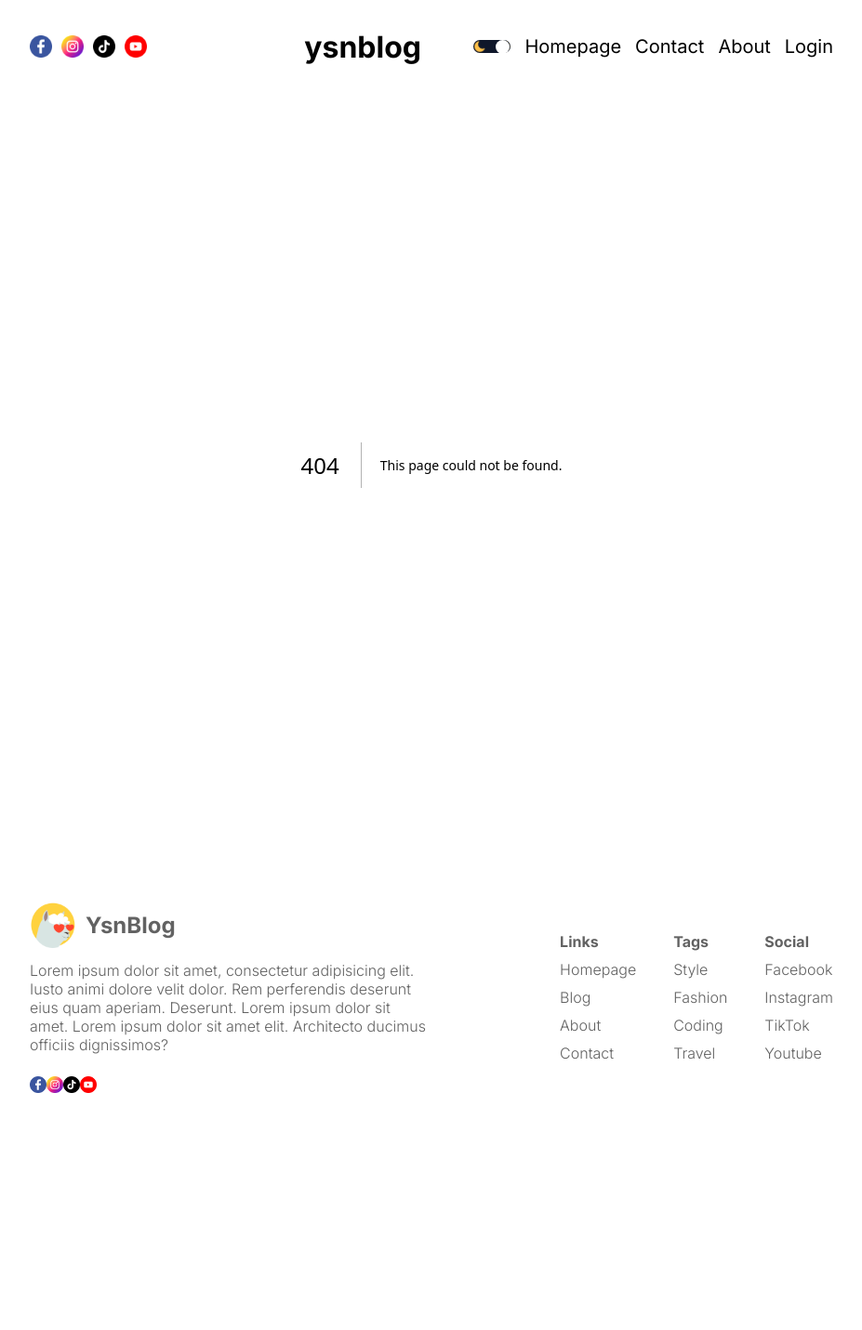
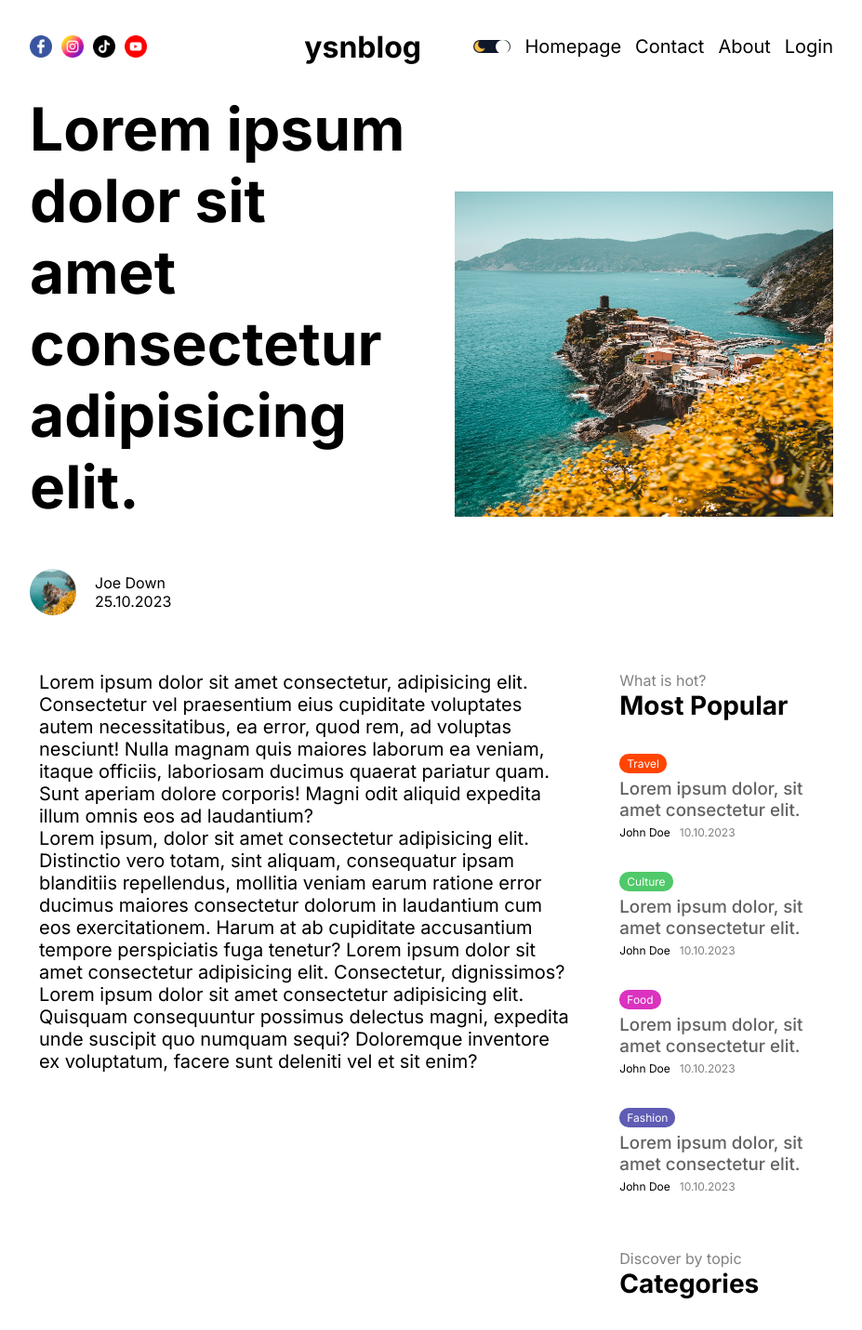
Before and after one commit to ysncvk/next-blog-app, a Next.js app: page /login in a window 1280 px wide. Before the commit this address had no page. Shown: the top 1431 px of the page at 93% size, without its empty margins (176-1103 px from the left). Before the commit the page ends 1196 px from the top, so only its background shows below. Built offline with nearby package versions, Linux system fonts and the light colour scheme.

Commit message:
feat:add blog pages

```diff
--- /dev/null
+++ b/src/app/[slug]/page.jsx
@@ -0,0 +1,58 @@
+import React from "react";
+import styles from "./singlePage.module.css";
+import Image from "next/image";
+import { Menu } from "@/components/menu/Menu";
+
+export default function SinglePage() {
+  return (
+    <div className={styles.container}>
+      <div className={styles.info}>
+        <div className={styles.text}>
+          <h1 className={styles.title}>
+            Lorem ipsum dolor sit amet consectetur adipisicing elit.
+          </h1>
+          <div className={styles.user}>
+            <div className={styles.userImageContainer}>
+              <Image src="/p1.jpeg" alt="" fill className={styles.avatar} />
+            </div>
+            <div className={styles.userTextContainer}>
+              <span className={styles.userName}>Joe Down</span>
+              <span className={styles.userdate}> 25.10.2023</span>
+            </div>
+          </div>
+        </div>
+        <div className={styles.imageContainer}>
+          <Image src="/p1.jpeg" alt="" fill className={styles.images} />
+        </div>
+      </div>
+      <div className={styles.content}>
+        <div className={styles.post}>
+          <p>
+            Lorem ipsum dolor sit amet consectetur, adipisicing elit.
+            Consectetur vel praesentium eius cupiditate voluptates autem
+            necessitatibus, ea error, quod rem, ad voluptas nesciunt! Nulla
+            magnam quis maiores laborum ea veniam, itaque officiis, laboriosam
+            ducimus quaerat pariatur quam. Sunt aperiam dolore corporis! Magni
+            odit aliquid expedita illum omnis eos ad laudantium?{" "}
+          </p>
+          <p>
+            Lorem ipsum, dolor sit amet consectetur adipisicing elit. Distinctio
+            vero totam, sint aliquam, consequatur ipsam blanditiis repellendus,
+            mollitia veniam earum ratione error ducimus maiores consectetur
+            dolorum in laudantium cum eos exercitationem. Harum at ab cupiditate
+            accusantium tempore perspiciatis fuga tenetur? Lorem ipsum dolor sit
+            amet consectetur adipisicing elit. Consectetur, dignissimos?
+          </p>
+          <p>
+            Lorem ipsum dolor sit amet consectetur adipisicing elit. Quisquam
+            consequuntur possimus delectus magni, expedita unde suscipit quo
+            numquam sequi? Doloremque inventore ex voluptatum, facere sunt
+            deleniti vel et sit enim?
+          </p>
+        </div>
+
+        <Menu />
+      </div>
+    </div>
+  );
+}
--- /dev/null
+++ b/src/app/[slug]/singlePage.module.css
@@ -0,0 +1,62 @@
+.container {}
+
+.info {
+    display: flex;
+    align-items: center;
+    gap: 50px;
+}
+
+.text {
+    flex: 1;
+}
+
+.title {
+    font-size: 64px;
+    margin-bottom: 50px;
+}
+
+.user {
+    display: flex;
+    align-items: center;
+    gap: 20px;
+
+}
+
+.avatar {
+    border-radius: 50%;
+    object-fit: cover;
+}
+
+.userTextContainer {
+    display: flex;
+    flex-direction: column;
+}
+
+.userImageContainer {
+    width: 50px;
+    height: 50px;
+    position: relative;
+}
+
+.imageContainer {
+    flex: 1;
+    height: 350px;
+    position: relative;
+}
+
+.image {
+    object-fit: cover;
+}
+
+.content {
+    display: flex;
+}
+
+.post {
+    flex: 5;
+    align-items: center;
+    margin-top: 60px;
+    padding-left: 10px;
+    padding-right: 50px;
+    font-size: 20px;
+}
--- /dev/null
+++ b/src/app/blog/blogPage.module.css
@@ -0,0 +1,11 @@
+.title {
+    background-color: coral;
+    color: white;
+    padding: 5px 10px;
+    text-align: center;
+}
+
+.content {
+    display: flex;
+    gap: 50px;
+}
```
Also changed, not shown: src/app/blog/page.jsx (added, +16 -0 lines).
